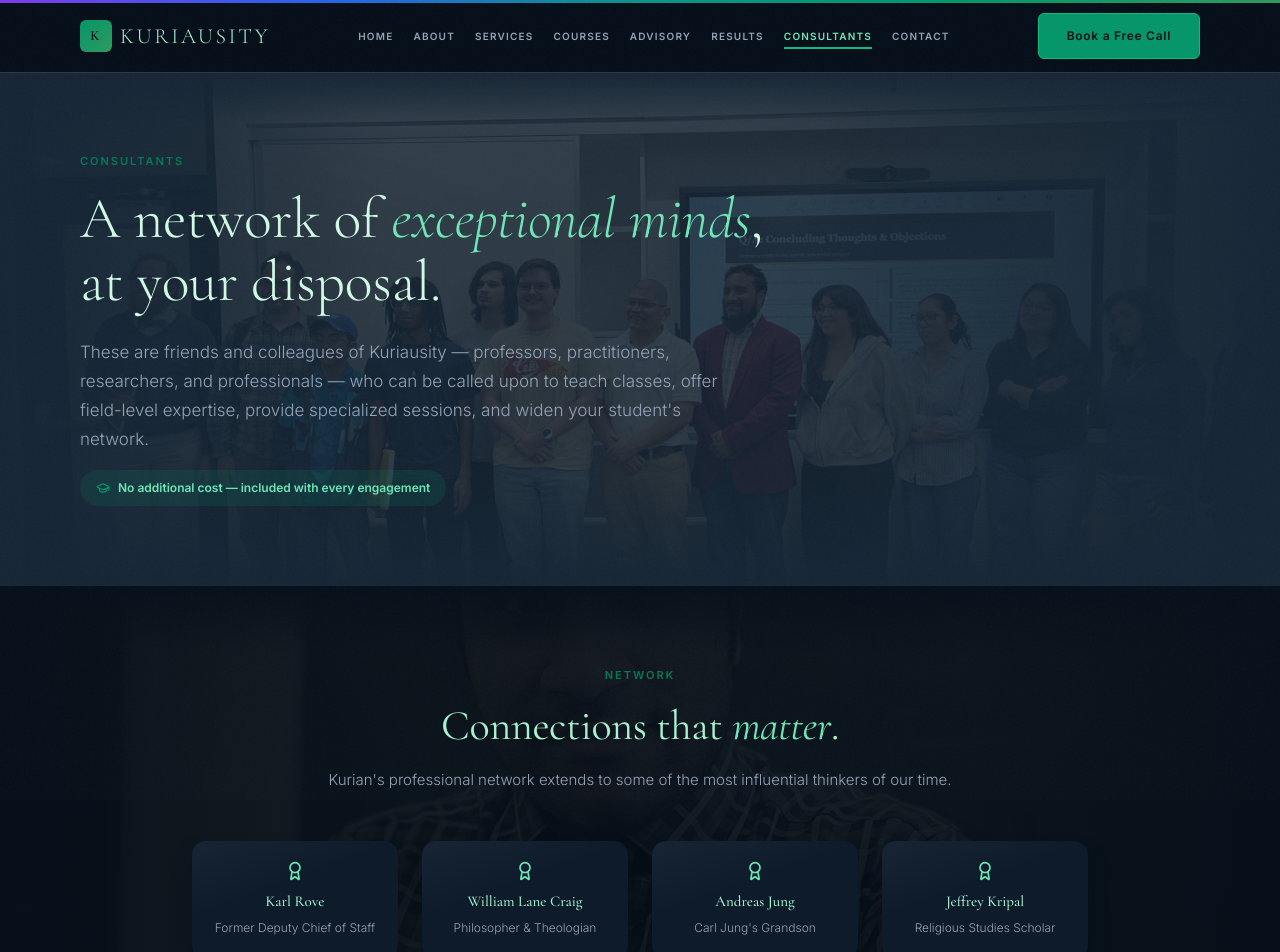
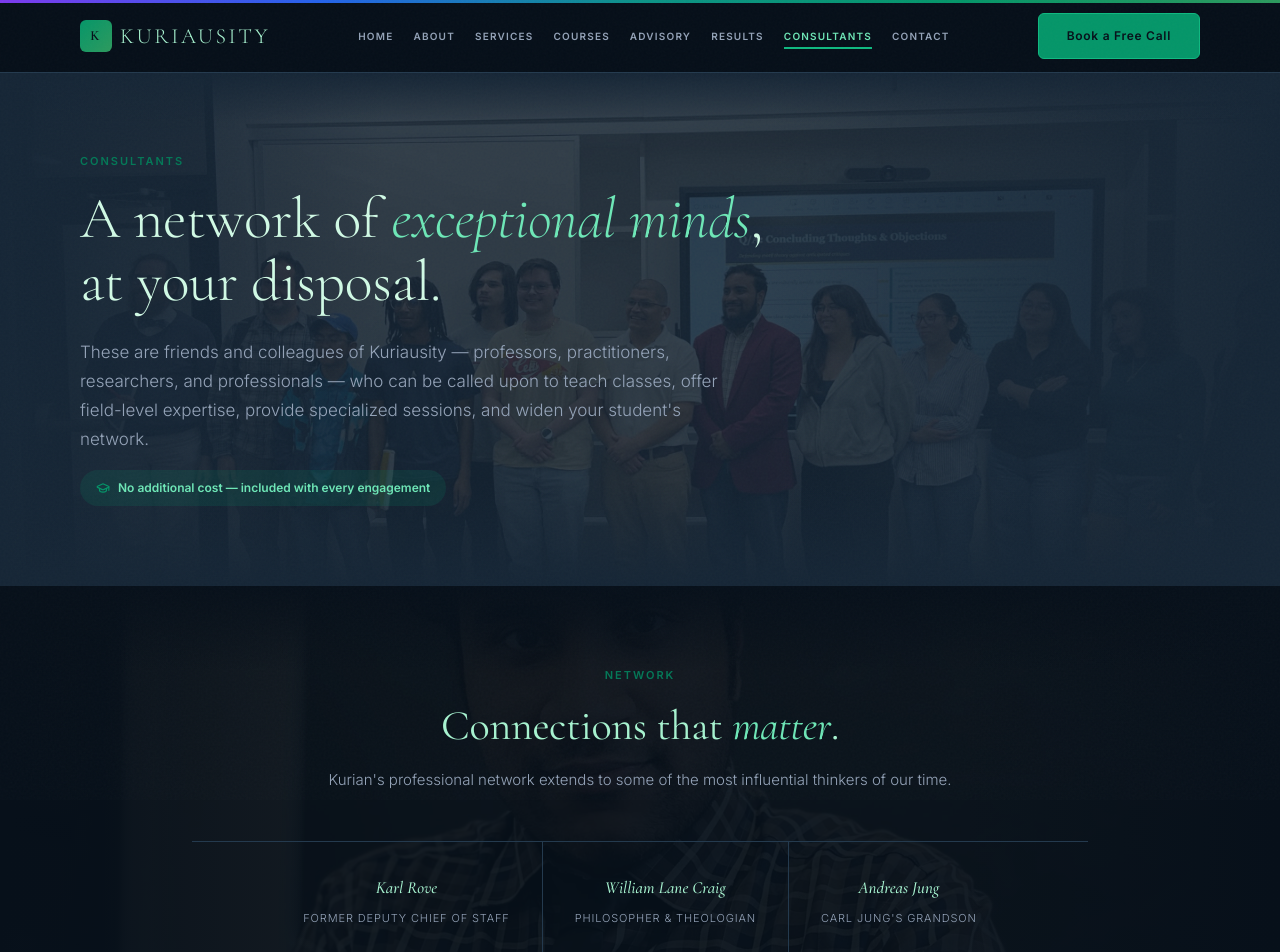
Before and after one commit to Mkurian99/kuriausity-website, a React (Vite) app: page /consultants in a window 1280 px wide. Shown: the top 952 px of the page. Built offline with nearby package versions, Linux system fonts and the light colour scheme; a web font is replaced by a local one.

Commit message:
Consultants.tsx: quiet masthead row for notable figures, de-boxed process steps

```diff
--- a/src/pages/Consultants.tsx
+++ b/src/pages/Consultants.tsx
@@ -1,6 +1,6 @@
 import { useEffect, useRef } from "react";
 import { Link } from "react-router-dom";
-import { GraduationCap, Award, Star, Users, BookOpen } from "lucide-react";
+import { GraduationCap, Star, Users, BookOpen } from "lucide-react";
 
 /*
   Consultants are friends and colleagues of Kuriausity who can be called upon
@@ -179,7 +179,7 @@
             </p>
           </div>
 
-          <div className="grid grid-cols-2 md:grid-cols-4 gap-6 max-w-4xl mx-auto">
+          <div className="flex flex-wrap justify-center max-w-4xl mx-auto" style={{ borderTop: "0.5px solid var(--kq-opal-rim)", borderBottom: "0.5px solid var(--kq-opal-rim)" }}>
             {[
               { name: "Karl Rove", title: "Former Deputy Chief of Staff" },
               { name: "William Lane Craig", title: "Philosopher & Theologian" },
@@ -189,13 +189,13 @@
               <div
                 key={i}
                 ref={addRevealRef}
-                className="reveal kq-panel p-5 text-center"
+                className="reveal text-center py-8 px-8"
+                style={{ borderLeft: i > 0 ? "0.5px solid var(--kq-opal-rim)" : "none" }}
               >
-                <Award size={20} style={{ color: "var(--kq-em-light)", margin: "0 auto 8px" }} />
-                <p style={{ fontFamily: "var(--font-display)", fontWeight: 500, color: "var(--kq-em-pale)", fontSize: "15px" }}>
+                <p style={{ fontFamily: "var(--font-display)", fontStyle: "italic", fontWeight: 500, color: "var(--kq-em-pale)", fontSize: "17px" }}>
                   {person.name}
                 </p>
-                <p style={{ fontFamily: "var(--font-ui)", fontSize: "12px", color: "var(--kq-text-muted)", marginTop: "4px" }}>
+                <p style={{ fontFamily: "var(--font-ui)", fontSize: "11px", color: "var(--kq-text-muted)", marginTop: "6px", textTransform: "uppercase", letterSpacing: "0.08em" }}>
                   {person.title}
                 </p>
               </div>
@@ -325,7 +325,7 @@
               { step: "02", title: "Make the Connection", desc: "Michael coordinates directly with the consultant to arrange sessions that complement your student's existing learning plan." },
               { step: "03", title: "Seamless Integration", desc: "Consultant sessions are woven into your program at no extra charge. Your student gets world-class expertise without any administrative burden." },
             ].map((item, i) => (
-              <div key={i} ref={addRevealRef} className="reveal kq-panel text-center p-6">
+              <div key={i} ref={addRevealRef} className="reveal text-center pt-6" style={{ borderTop: "2px solid var(--kq-cobalt-flash)" }}>
                 <p className="text-3xl font-bold mb-3" style={{ fontFamily: "var(--font-mono)", color: "var(--kq-cobalt-soft)" }}>{item.step}</p>
                 <h3 className="text-lg mb-2" style={{ fontFamily: "var(--font-display)", fontWeight: 500, color: "var(--kq-em-pale)" }}>{item.title}</h3>
                 <p style={{ color: "var(--kq-text-muted)", fontSize: "14px", lineHeight: 1.7 }}>{item.desc}</p>
```
